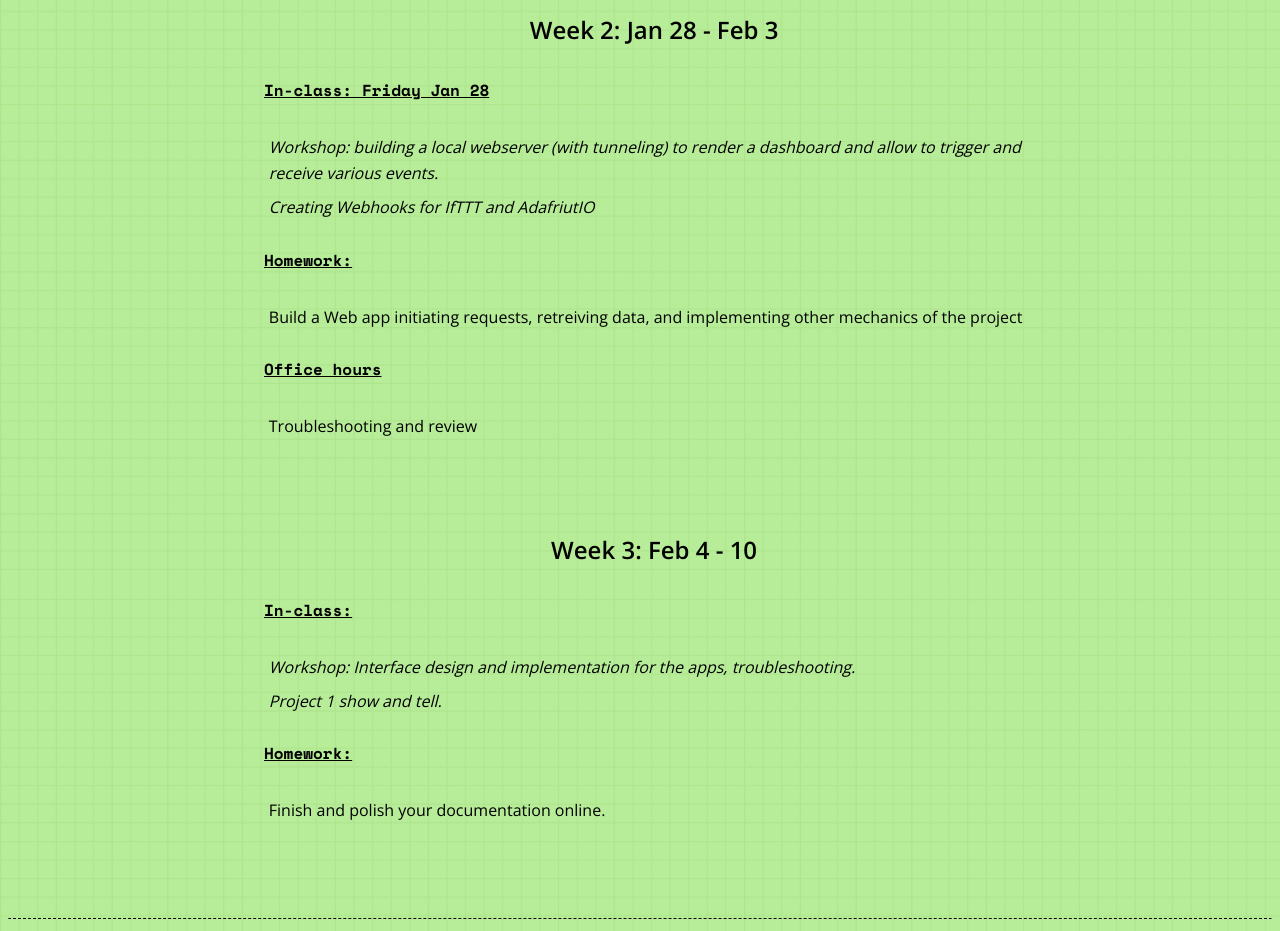
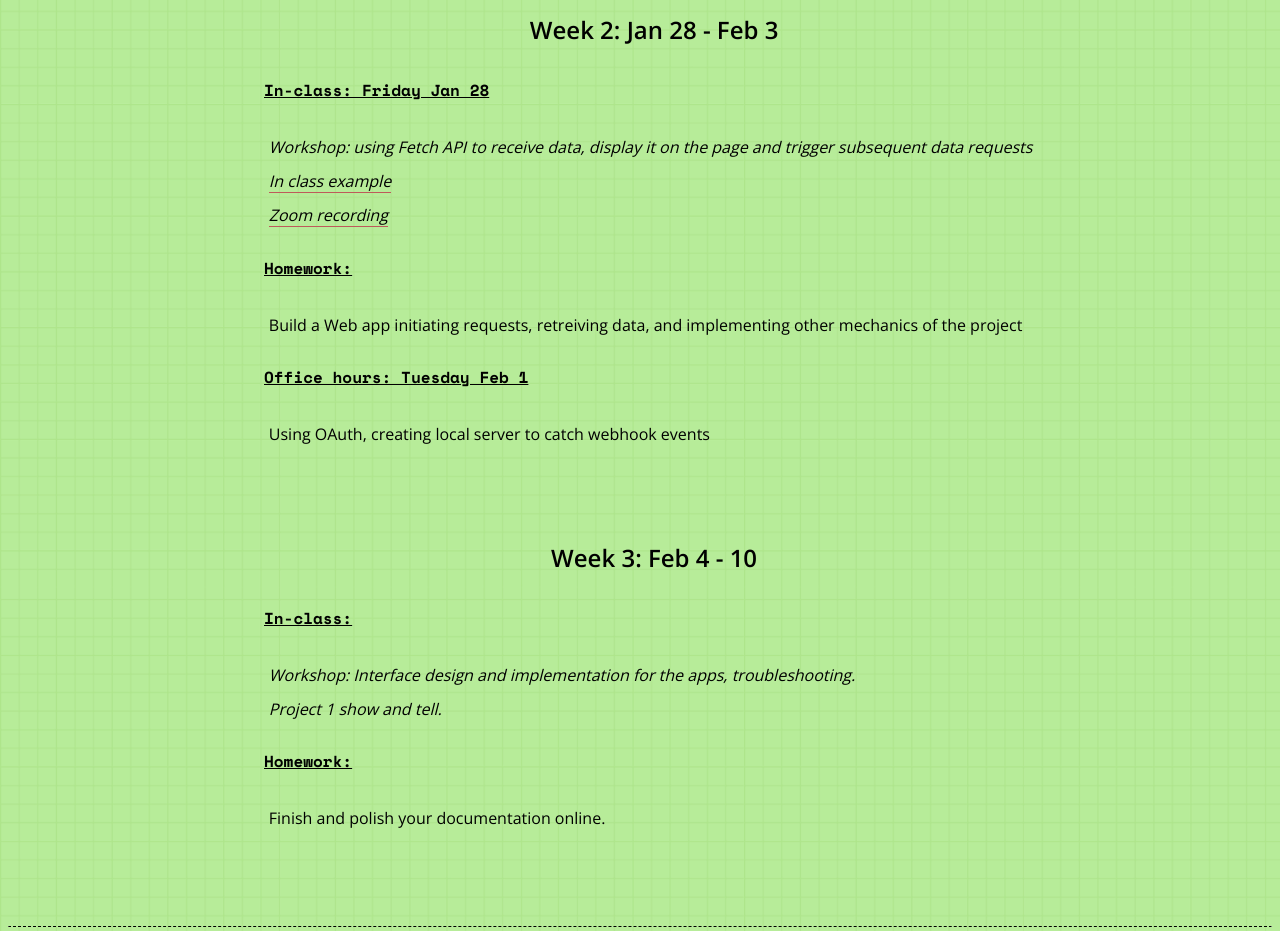
Before and after one commit to ConnectedCat/AC-CreativeTechnology4, a plain HTML site: page index.html in a window 1280 px wide. Shown: the part 2380-3311 px from the top of the page. Drawn offline with nearby package versions, Linux system fonts and the light colour scheme.

Commit message:
Week 2 updates

```diff
--- a/index.html
+++ b/index.html
@@ -78,15 +78,16 @@
                 <h4>Week 2: Jan 28 - Feb 3</h4>
                 <h5>In-class: Friday Jan 28</h5>
                 <ul>
-                    <li>Workshop: building a local webserver (with tunneling) to render a dashboard and allow to trigger and receive various events.</li>
-                    <li>Creating Webhooks for IfTTT and AdafriutIO</li>
+                    <li>Workshop: using Fetch API to receive data, display it on the page and trigger subsequent data requests</li>
+                    <li><a href="./project1/index.html" target="_blank" rel="noopener noreferrer">In class example</a></li>
+                    <li><a href="https://artcenter.zoom.us/rec/share/wqK1zVpzml_aW4-phazJW-g0MFexDncDZatGWQ2BWbRBHC8Nelkd__vJC4FLD9EC.f3O8qWb3pmCt6z-i" target="_blank" rel="noopener noreferrer">Zoom recording</a></li>
                 </ul>
                 <p></p>
                 <h5>Homework:</h5>
                 <p>Build a Web app initiating requests, retreiving data, and implementing other mechanics of the project</p>
 
-                <h5>Office hours</h5>
-                <p>Troubleshooting and review</p>
+                <h5>Office hours: Tuesday Feb 1</h5>
+                <p>Using OAuth, creating local server to catch webhook events</p>
             </div>
             <div class="week" id="week3">
                 <h4>Week 3: Feb 4 - 10</h4>
```
